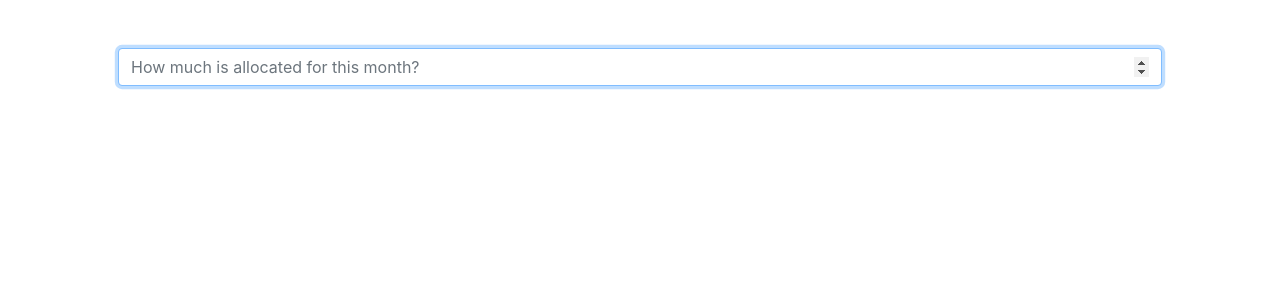
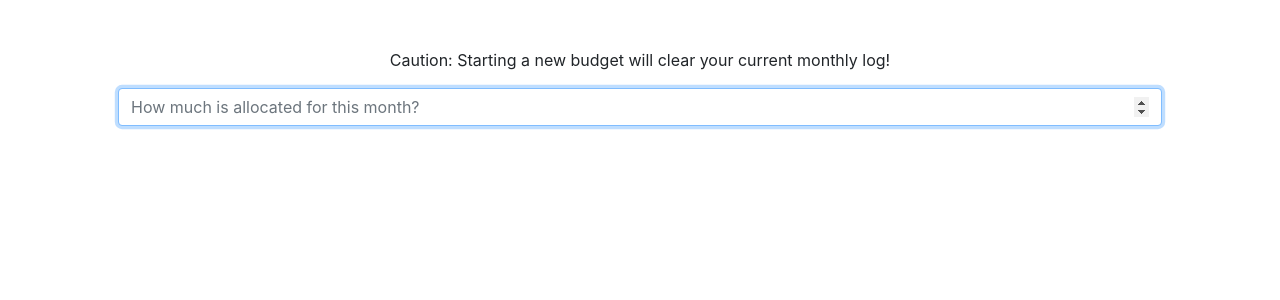
Before and after one commit to coole123/MiserMe, a Flask app: page /start_budget in a window 1280 px wide. Shown: the part 76-376 px from the top of the page. Run offline with Flask 2, Linux system fonts and the light colour scheme; the visitor is signed in with stand-in values (Sample User, id 1); some libraries are stand-ins or nearby versions.

Commit message:
completed altering functions to increment available funds based on expenses and budget

```diff
--- a/miserme/app.py
+++ b/miserme/app.py
@@ -97,6 +97,9 @@ def start_budget():
         user_budget = request.form.get("user_budget")
 
         c.execute("UPDATE registrants SET budget = :user_budget WHERE id = :user_id", {"user_budget": user_budget, "user_id": session["user_id"]})
+        c.execute("UPDATE registrants SET funds = :user_budget WHERE id = :user_id", {"user_budget": user_budget, "user_id": session["user_id"]})
+        c.execute("DELETE FROM finances WHERE user_id = :user_id", {"user_id": session["user_id"]})
+        conn.commit()
 
         history_query = "Started the budget with %s." % user_budget
 
@@ -158,6 +161,21 @@ def expense():
         c.execute("INSERT INTO history (user_id, notes) VALUES (?, ?)", (session["user_id"], history_query))
         conn.commit()
 
+        # Insert the new funds after subtracting an expense based on predicted or true cost
+        c.execute("SELECT funds FROM registrants WHERE user_id = :user_id;", {"user_id": session["user_id"]})
+
+        rows = c.fetchall()
+        current_funds = usd(rows[0][0])
+        update_available_funds = 0
+
+        if txn_p_cost != "---":
+            update_available_funds = current_funds - txn_p_cost
+        elif txn_t_cost != "---":
+            update_available_funds = current_funds - txn_t_cost
+
+        c.execute("UPDATE registrants SET funds = :update_available_funds WHERE id = :user_id", {"update_available_funds": update_available_funds, "user_id": session["user_id"]})
+        conn.commit()
+
         return redirect("/")
 
 @app.route("/history")
--- a/miserme/templates/start_budget.html
+++ b/miserme/templates/start_budget.html
@@ -6,6 +6,7 @@
 
 {% block main %}
     <form action="/start_budget" method="POST">
+        <p>Caution: Starting a new budget will clear your current monthly log!</p>
         <!-- User inputs the budget for the month -->
         <div class="form-group">
             <input autofocus type="number" step="0.01" name="user_budget" placeholder="How much is allocated for this month?" min=1 class="form-control">
```
Also changed, not shown: miserme/registrants.db, 1 other file.
